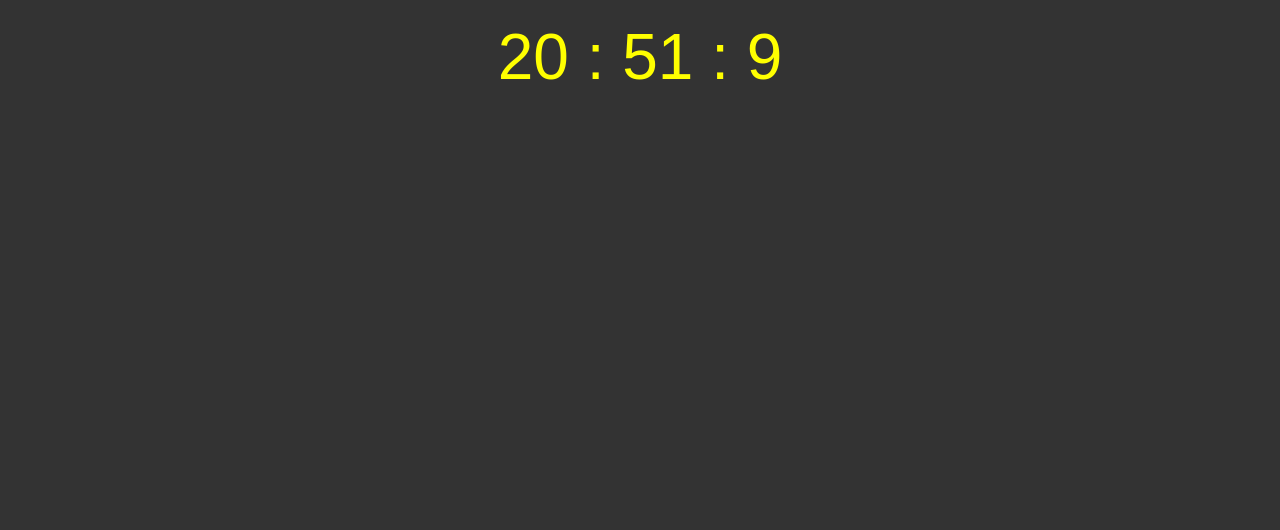
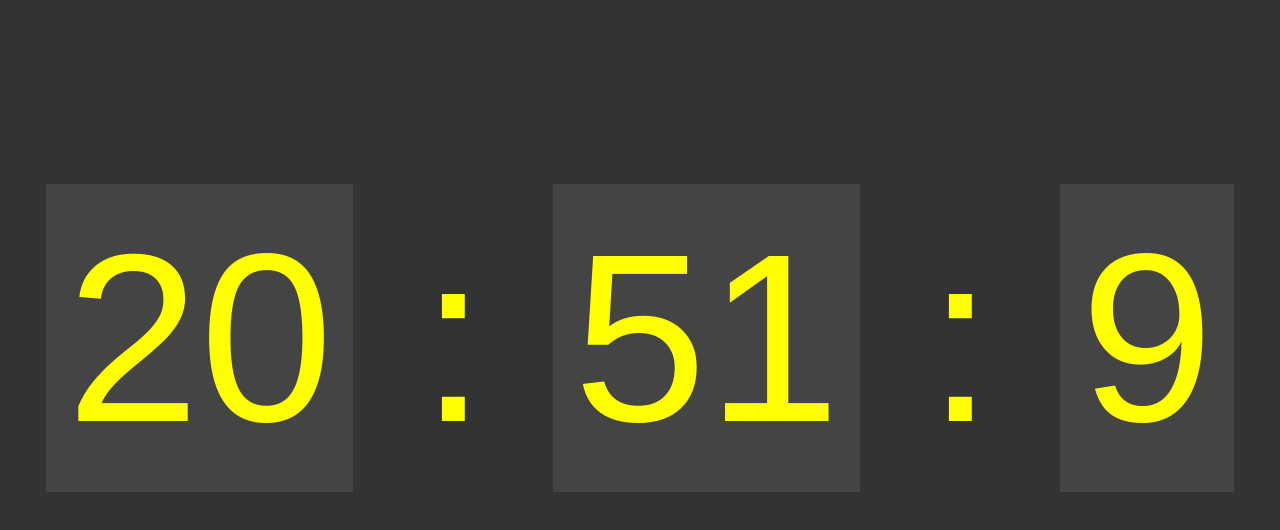
Before and after one commit to VicBond/digital_clock, a plain HTML site: page index.html in a window 1280 px wide. Drawn offline with Linux system fonts and the light colour scheme.

Commit message:
add clock span style

```diff
--- a/styles.css
+++ b/styles.css
@@ -2,10 +2,13 @@ body {
   background: #333;
 }
 .clock {
-  font-size: 4em;
+  font-size: 15em;
   text-align: center;
-  margin: 20px auto;
+  margin: 200px auto;
   color: yellow;
   font-family: arial,sans-serif;
-
 }
+.clock span {
+  padding: 20px;
+  background: #444;
+}
```
